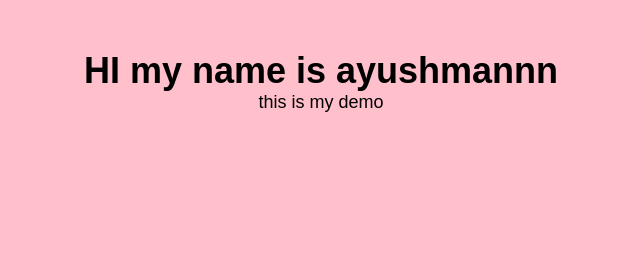
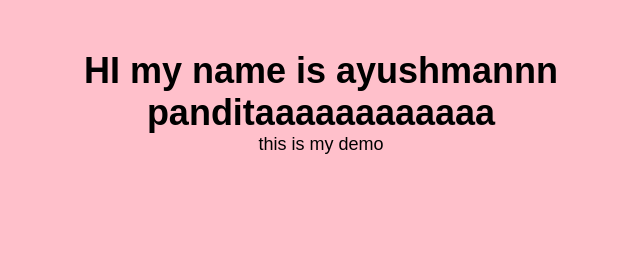
Before and after one commit to AyushmanPandita27/aws-demo-hosting, a plain HTML site: page index.html in a window 1280 px wide. Shown: the whole page, without its empty margins (319-959 px from the left). Drawn offline with Linux system fonts and the light colour scheme.

Commit message:
Update index.html

```diff
--- a/index.html
+++ b/index.html
@@ -7,7 +7,7 @@
 <body>
 	<div class="container">
 		<header>
-			<h1>HI my name is ayushmannn</h1>
+			<h1>HI my name is ayushmannn panditaaaaaaaaaaaa</h1>
 			<p>this is my demo </p>
 		</header>
 
```
